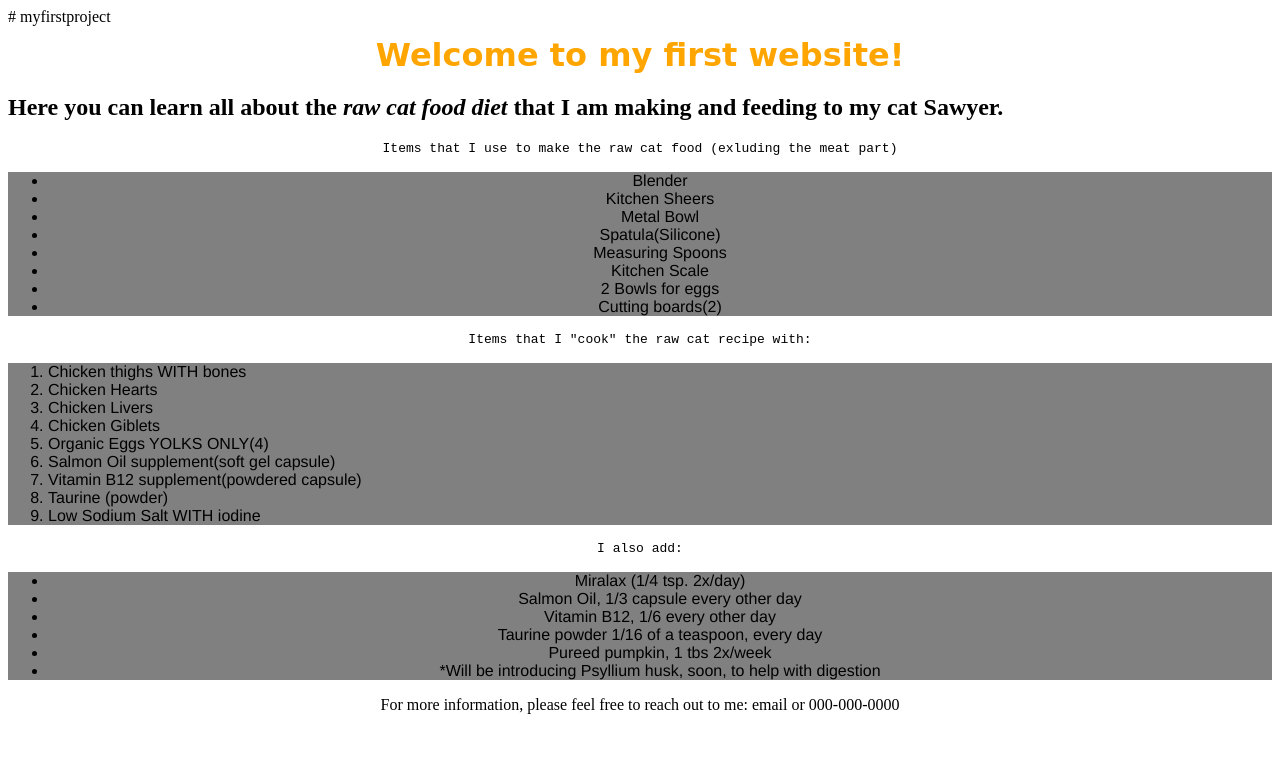
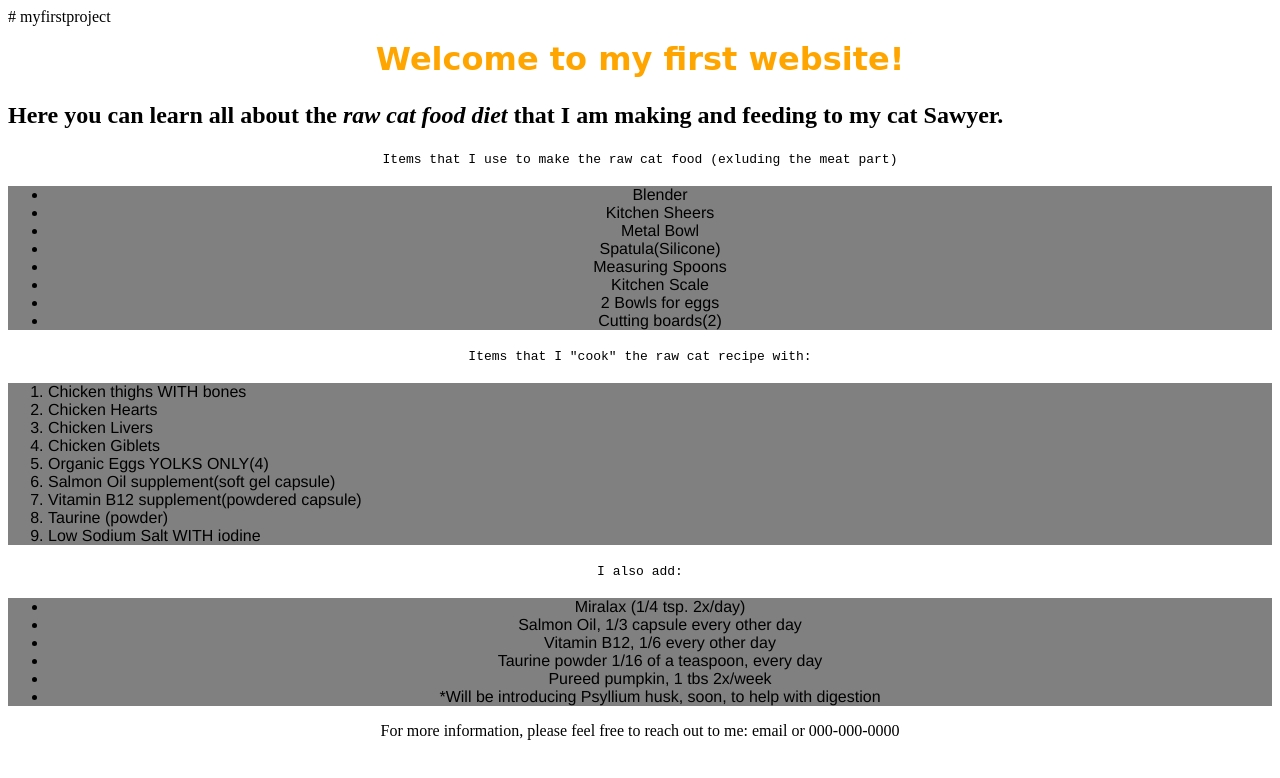
Before and after one commit to sawyerpaws/myfirstproject, a plain HTML site: page index.html in a window 1280 px wide. Drawn offline with Linux system fonts and the light colour scheme.

Commit message:
Update index.html

```diff
--- a/index.html
+++ b/index.html
@@ -11,6 +11,7 @@
                  font-weight:bold;
                  text-align:center;
                  margin:10px;
+                 padding:4px;
                  border:20px;
                  font-family:cursive;
         }
@@ -20,6 +21,9 @@
         .item-descriptions{background-color:light-grey;
                            text-align:center;
                            font-family:monospace;
+                           border:2px;
+                           padding:3px;
+                           margin:1px;
         }
         .list-color{background-color:grey;
                     font-family:"Helvetica",sans-serif;
```
